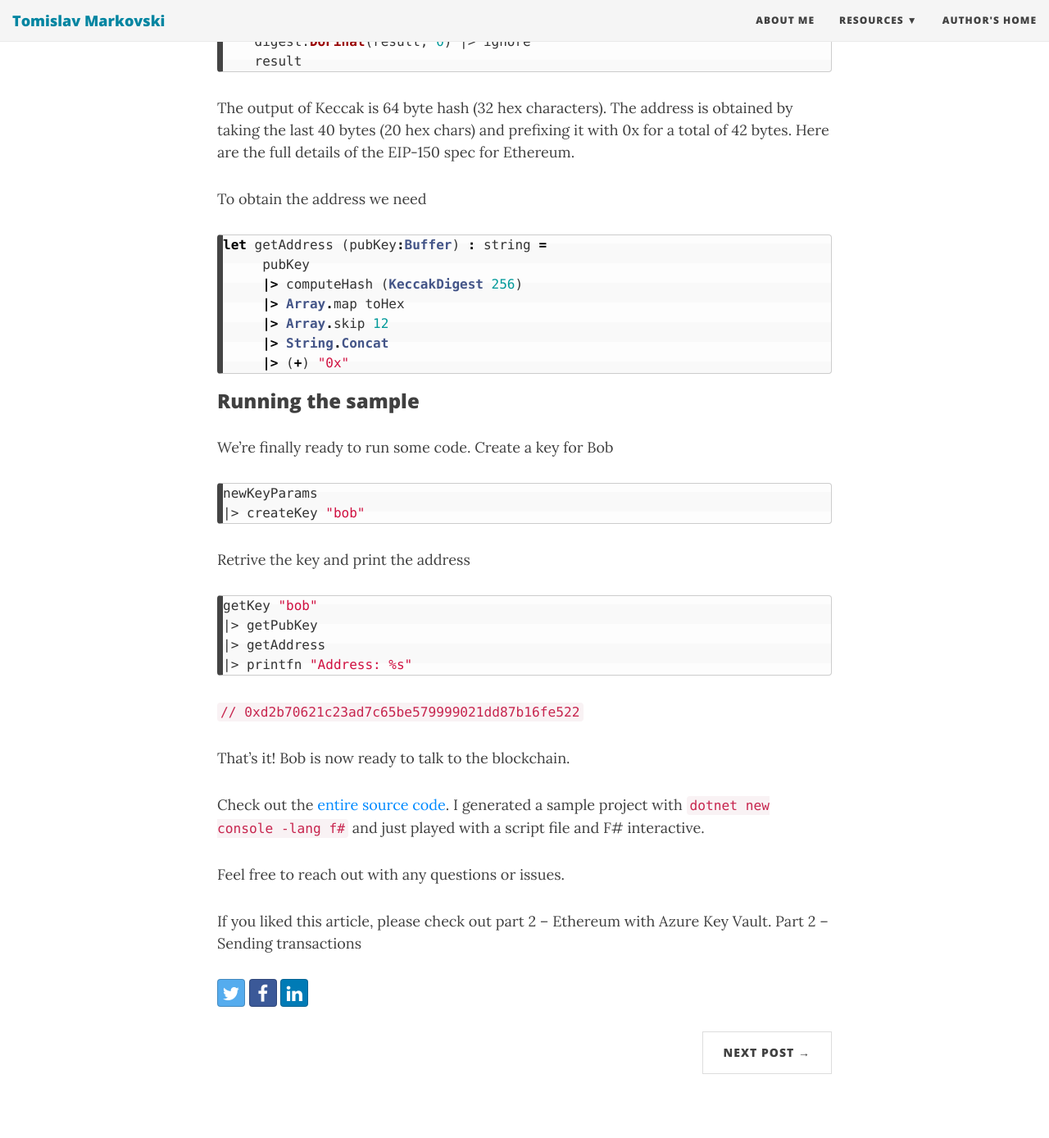
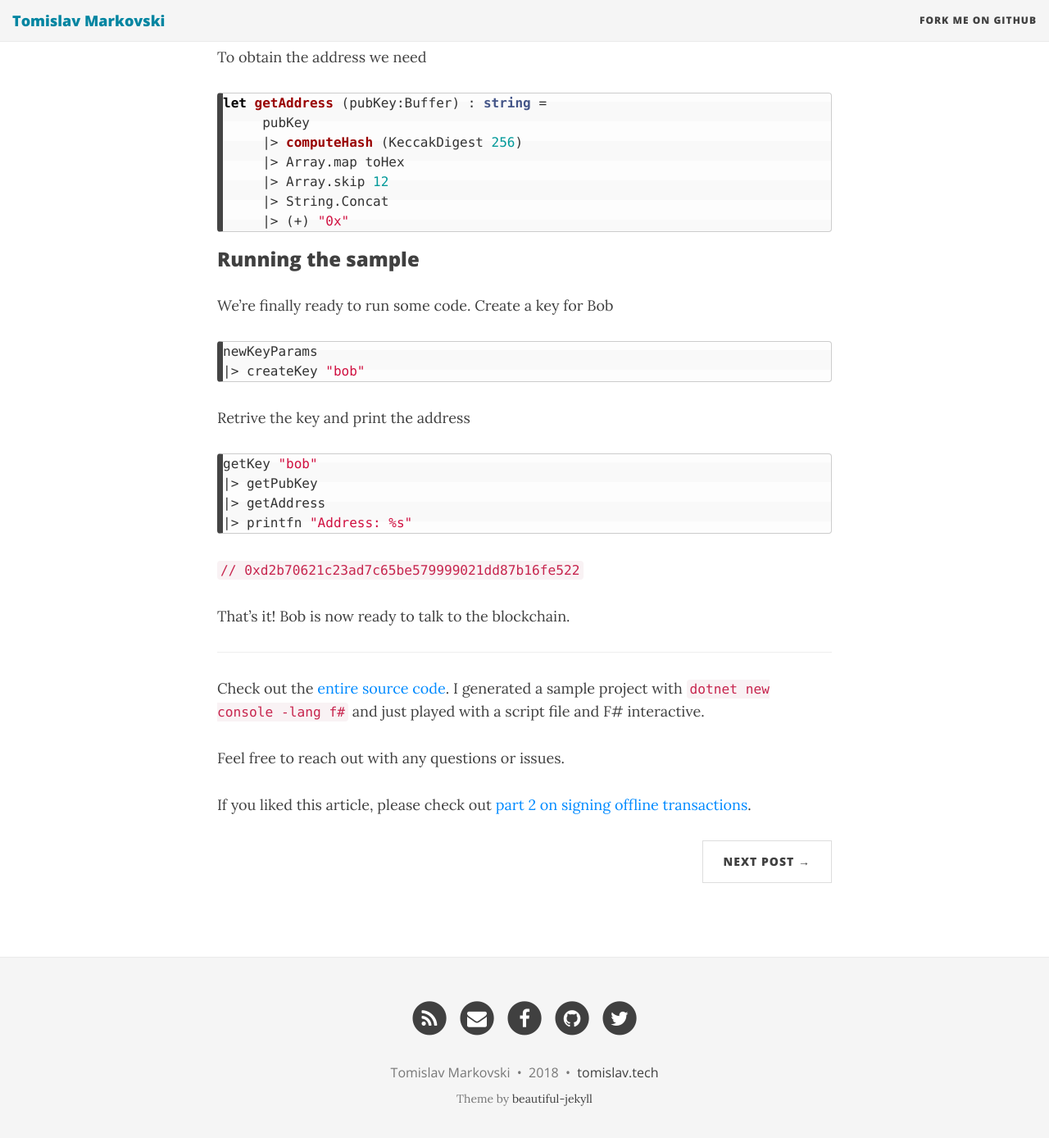
Before and after one commit to tmarkovski/tmarkovski.github.io, a Jekyll site: the page built from _posts/2018-01-31-ethereum-keyvault-generating-keys.md, in a window 1280 px wide and 1400 px high, scrolled down 3443 px. Shown: the top 1388 px of the window at 82% size. Built offline with Jekyll 4.4.1, drawn with Linux system fonts in a browser that asks for light colours; nearby versions of some CDN libraries.

Commit message:
Minor update

```diff
--- a/_config.yml
+++ b/_config.yml
@@ -23,12 +23,12 @@
 
 # List of links in the navigation bar
 navbar-links:
-  About Me: "aboutme"
-  Resources:
-    - Beautiful Jekyll: "http://deanattali.com/beautiful-jekyll/"
-    - Learn markdown: "http://www.markdowntutorial.com/"
-    - GitHub Pages: "https://pages.github.com/"
-  Author's home: "http://deanattali.com"
+  Fork me on GitHub: "https://www.github.com/tmarkovski"
+  # Resources:
+  #   - Beautiful Jekyll: "http://deanattali.com/beautiful-jekyll/"
+  #   - Learn markdown: "http://www.markdowntutorial.com/"
+  #   - GitHub Pages: "https://pages.github.com/"
+  # Author's home: "http://tomislav.tech"
 
 # Image to show in the navigation bar - image must be a square (width = height)
 # Remove this parameter if you don't want an image in the navbar
@@ -154,7 +154,7 @@
     values:
       layout: "post"
       comments: true  # add comments to all blog posts
-      social-share: true # add social media sharing buttons to all blog posts
+      social-share: false # add social media sharing buttons to all blog posts
   -
     scope:
       path: "" # all files
@@ -230,6 +230,7 @@
 
 plugins:
   - jekyll-paginate
+  - jekyll-seo-tag
 
 # Beautiful Jekyll / Dean Attali
 # 2fc73a3a967e97599c9763d05e564189
--- a/_posts/2018-01-31-ethereum-keyvault-generating-keys.md
+++ b/_posts/2018-01-31-ethereum-keyvault-generating-keys.md
@@ -3,12 +3,12 @@
 title: Ethereum and Azure Key Vault - Part 1
 subtitle: Generating keys and deriving address
 ---
-<div markdown="1" class="jumbotron">
+>
 This is a multi part article showcasing interaction with Ethereum blockchain using keys secured in Azure Key Vault. I wasn’t able to find any articles on this, most resources available use the web3 tools to generate keys, so I decided to share my findings using .NET and Azure.
+>
+Part 2 of this series is available at [Ethereum and Azure Key Vault. Part 2 – Signing offline transactions](/2018-02-05-ethereum-keyvault-signing-transactions)
 
-Part 2 of this series is available at [Ethereum and Azure Key Vault. Part 2 – Signing offline transactions](/2018-02-05-ethereum-keyvault-signing-transactions)
-</div>
-
+---
 ## Part 1: Generating keys and ethereum address
 
 - Setup access to Key Vault
@@ -113,7 +113,7 @@
 
 To obtain the address we need
 
-~~~haskell
+~~~cs
 let getAddress (pubKey:Buffer) : string =
      pubKey
      |> computeHash (KeccakDigest 256)
@@ -143,8 +143,9 @@
 
 That’s it! Bob is now ready to talk to the blockchain.
 
+---
 Check out the [entire source code](https://github.com/tmarkovski/ethereum-key-vault). I generated a sample project with `dotnet new console -lang f#` and just played with a script file and F# interactive.
 
 Feel free to reach out with any questions or issues.
 
-If you liked this article, please check out part 2 – Ethereum with Azure Key Vault. Part 2 – Sending transactions
+If you liked this article, please check out [part 2 on signing offline transactions](/2018-02-05-ethereum-keyvault-signing-transactions).
```
Also changed, not shown: _posts/2018-02-05-ethereum-keyvault-signing-transactions.md (+4 -4 lines), 6 other files.
